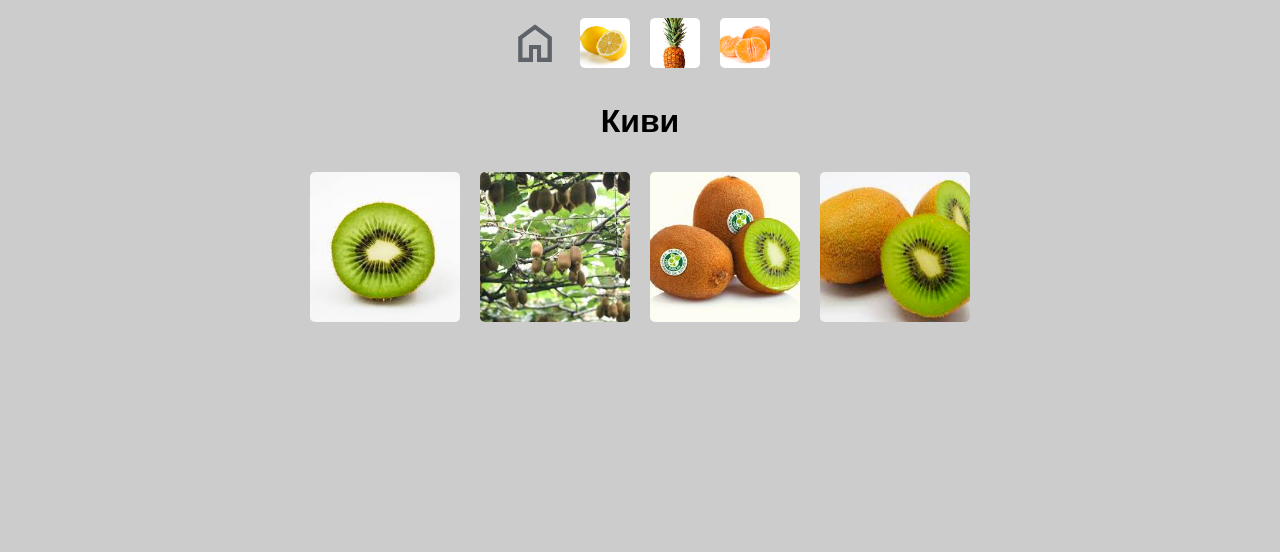
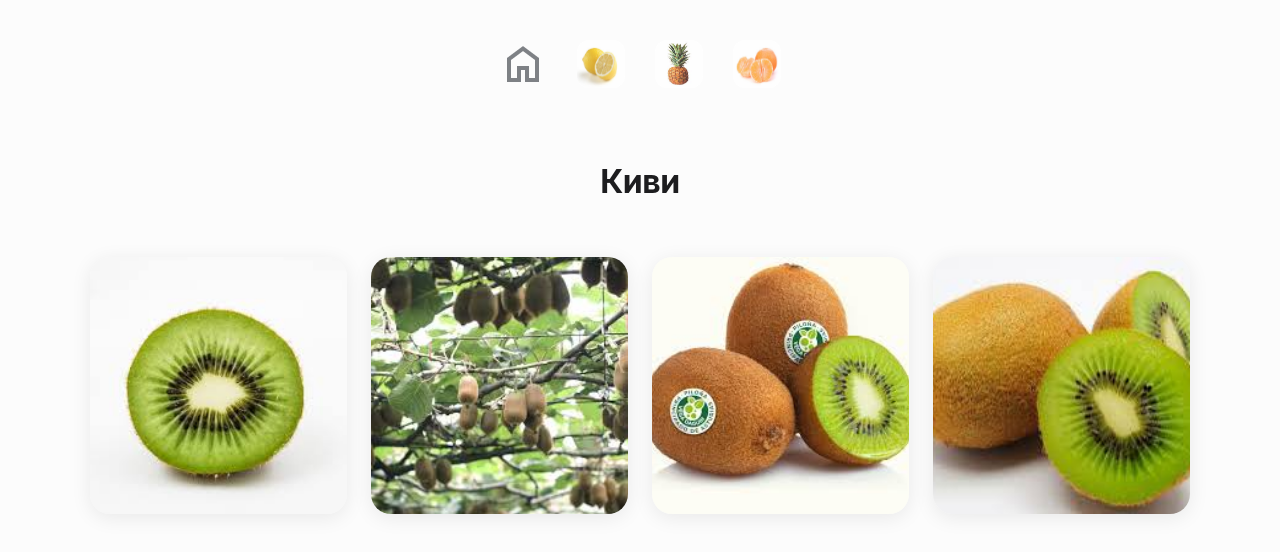
Before and after one commit to Sardor0485/Garden, a website: page public/kiwi.html in a window 1280 px wide. Drawn offline with Linux system fonts and the light colour scheme.

Commit message:
css yangilandi

```diff
--- a/public/style.css
+++ b/public/style.css
@@ -1,36 +1,84 @@
+/* Asosiy sozlamalar: Yumshoq va toza ko'rinish */
+:root {
+    --bg-color: #fcfcfc;
+    --card-bg: #ffffff;
+    --text-color: #1d1d1f;
+    --accent-color: #0071e3;
+    --shadow: 0 4px 20px rgba(0, 0, 0, 0.08);
+}
 
 body {
-    font-family: Arial, sans-serif;
-    text-align: center;
-    filter:saturate(120%);
-    background-color:#ccc;
+    background-color: var(--bg-color);
+    color: var(--text-color);
+    font-family: -apple-system, BlinkMacSystemFont, "Segoe UI", Roboto, sans-serif;
+    margin: 0;
+    padding: 40px 20px;
+    line-height: 1.6;
 }
 
-/* Галерея */
-.gallery {
-    display: flex;
-    flex-wrap: wrap;
-    justify-content: center;
+h1 {
+    text-align: center;
+    font-weight: 700;
+    letter-spacing: -0.5px;
+    margin-bottom: 50px;
 }
 
-.gallery img {
-    width: 150px;
-    height: 150px;
-    object-fit: cover;
-    margin: 10px;
-    border-radius:5px;
-
+/* Navigatsiya (Top-bar) */
+body > div.gallery:first-of-type {
+    display: flex;
+    justify-content: center;
+    gap: 30px;
+    margin-bottom: 60px;
 }
 
+body > div.gallery:first-of-type img {
+    width: 48px;
+    height: 48px;
+    border-radius: 12px; /* Dumaloq emas, yumshoq kvadrat */
+    transition: transform 0.2s cubic-bezier(0.4, 0, 0.2, 1);
+    opacity: 0.8;
+}
 
-a {
-    text-decoration: none;
+body > div.gallery:first-of-type img:hover {
+    transform: translateY(-5px);
+    opacity: 1;
+}
 
+/* Asosiy Grid (Jahon standarti) */
+body > div.gallery:last-of-type {
+    display: grid;
+    grid-template-columns: repeat(4, 1fr);
+    gap: 24px; /* Bo'shliqlar aniq va tartibli */
+    max-width: 1100px;
+    margin: 0 auto;
 }
- #a{
-width:50px;
-height:50px;
+
+/* Rasmlar kartasi */
+body > div.gallery:last-of-type img {
+    width: 100%;
+    aspect-ratio: 1 / 1;
+    object-fit: cover;
+    border-radius: 20px; /* Hozirgi trenddagi yumshoqlik */
+    box-shadow: var(--shadow);
+    transition: transform 0.4s cubic-bezier(0.16, 1, 0.3, 1);
 }
-h1{
 
+body > div.gallery:last-of-type img:hover {
+    transform: scale(1.02);
 }
+
+/* Mobil versiya (Jahon talabi: Mobile First) */
+@media (max-width: 900px) {
+    body > div.gallery:last-of-type { grid-template-columns: repeat(2, 1fr); }
+}
+
+@media (max-width: 600px) {
+    body > div.gallery:last-of-type { grid-template-columns: 1fr; }
+
+    /* Mobil uchun aniq 150px o'lcham */
+    body > div.gallery:last-of-type img {
+        width: 150px;
+        height: 150px;
+        margin: 0 auto;
+    }
+}
```
